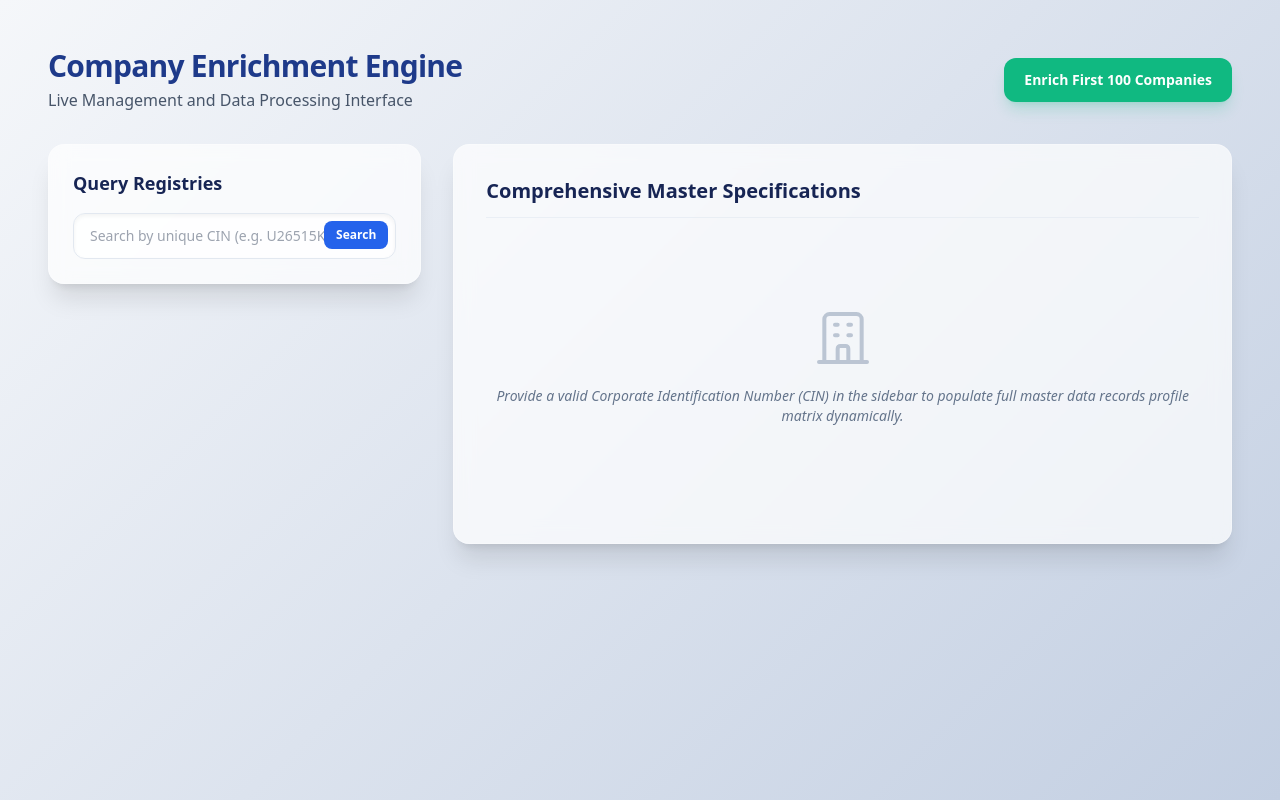
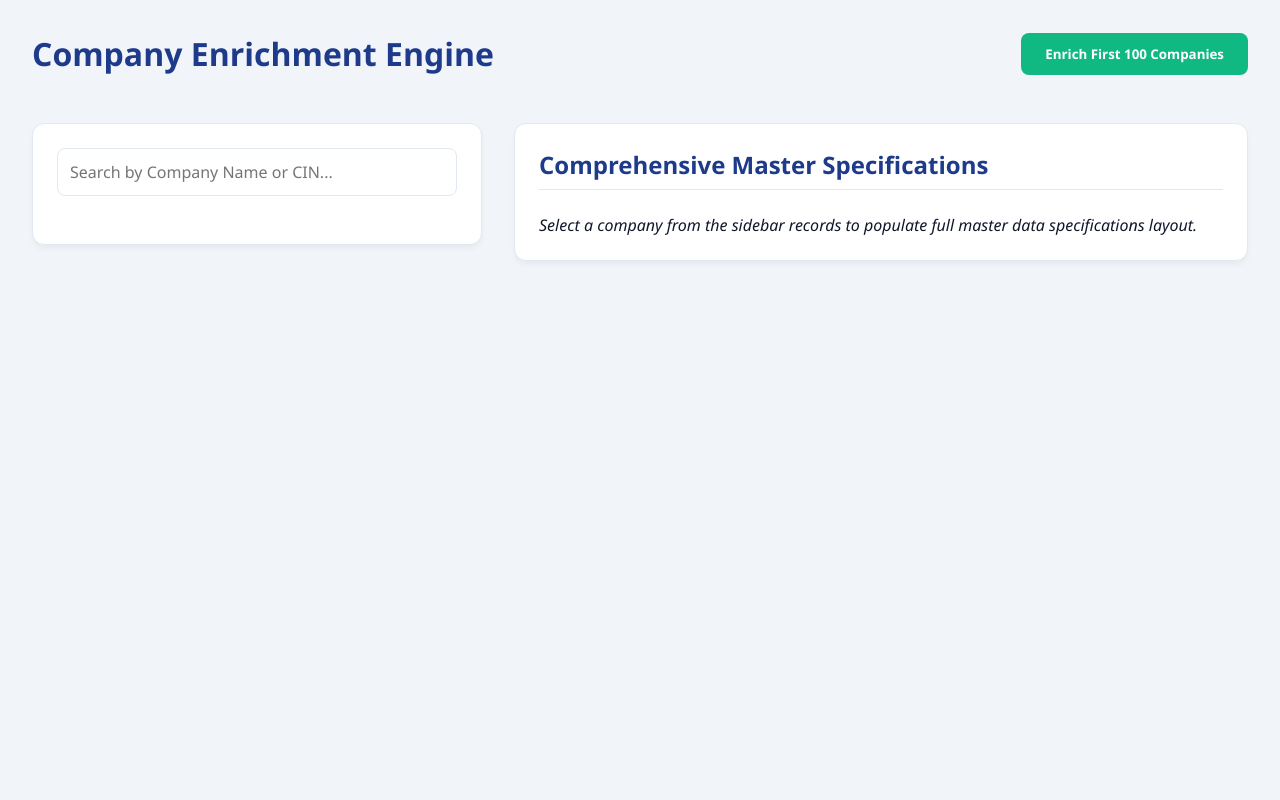
Before and after one commit to mohammedakmal1493-create/company_details_extraction, a FastAPI app: page / in a window 1280 px wide. Run offline with FastAPI, Linux system fonts and the light colour scheme; some libraries are stand-ins or nearby versions.

Commit message:
Update index.html

```diff
--- a/templates/index.html
+++ b/templates/index.html
@@ -3,194 +3,176 @@
 <head>
     <meta charset="UTF-8">
     <meta name="viewport" content="width=device-width, initial-scale=1.0">
-    <title>Company Enrichment Engine Dashboard</title>
-    <script src="https://cdn.tailwindcss.com"></script>
+    <title>Company Enrichment Master Dashboard</title>
     <style>
-        body {
-            background: linear-gradient(135deg, #f5f7fa 0%, #c3cfe2 100%);
-            min-height: 100vh;
+        :root {
+            --bg-primary: #f1f5f9;
+            --surface: #ffffff;
+            --text-main: #0f172a;
+            --primary: #2563eb;
+            --accent: #3b82f6;
+            --border: #e2e8f0;
         }
-        .glass-card {
-            background: rgba(255, 255, 255, 0.7);
-            backdrop-filter: blur(10px);
-            -webkit-backdrop-filter: blur(10px);
-            border: 1px solid rgba(255, 255, 255, 0.25);
-        }
+        * { box-sizing: border-box; margin: 0; padding: 0; font-family: 'Segoe UI', system-ui, sans-serif; }
+        body { background: var(--bg-primary); color: var(--text-main); padding: 2rem; }
+        .container { max-width: 1400px; margin: 0 auto; display: grid; grid-template-columns: 450px 1fr; gap: 2rem; }
+        header { grid-column: 1 / -1; display: flex; justify-content: space-between; align-items: center; margin-bottom: 1rem; }
+        h1 { font-weight: 700; color: #1e3a8a; }
+        .card { background: var(--surface); padding: 1.5rem; border-radius: 12px; border: 1px solid var(--border); box-shadow: 0 4px 6px -1px rgba(0,0,0,0.05); height: fit-content; }
+        .controls { display: flex; gap: 0.5rem; margin-bottom: 1.5rem; }
+        input { flex: 1; padding: 0.75rem; border: 1px solid var(--border); border-radius: 8px; font-size: 1rem; outline: none; }
+        button { background: var(--primary); color: white; border: none; padding: 0.75rem 1.5rem; border-radius: 8px; font-weight: 600; cursor: pointer; }
+        .btn-trigger { background: #10b981; }
+        ul { list-style: none; max-height: 700px; overflow-y: auto; }
+        li { padding: 1rem; border-bottom: 1px solid var(--border); cursor: pointer; display: flex; justify-content: space-between; align-items: center; }
+        li:hover { background: #f8fafc; }
+        .status-badge { font-size: 0.75rem; padding: 0.25rem 0.5rem; border-radius: 4px; font-weight: bold; text-transform: uppercase; }
+        .status-PENDING { background: #fef3c7; color: #d97706; }
+        .status-PROCESSING { background: #dbeafe; color: #2563eb; }
+        .status-COMPLETED { background: #d1fae5; color: #059669; }
+        .status-FAILED { background: #fee2e2; color: #dc2626; }
+
+        /* Grid Layout for all 15 Fields */
+        .mca-grid { display: grid; grid-template-columns: 1fr 1fr; gap: 1.25rem; margin-top: 1.5rem; }
+        .detail-row { border-bottom: 1px dashed var(--border); padding-bottom: 0.5rem; }
+        .detail-row.full-width { grid-column: 1 / -1; }
+        .detail-label { font-size: 0.8rem; color: #64748b; text-transform: uppercase; font-weight: 700; letter-spacing: 0.05em; }
+        .detail-val { font-size: 1rem; margin-top: 0.25rem; font-weight: 500; word-break: break-all; color: #1e293b; }
+        .enrichment-section { background: #f8fafc; padding: 1rem; border-radius: 8px; border: 1px solid #e2e8f0; margin-bottom: 1.5rem; }
+
+        @media (max-width: 1024px) { .container { grid-template-columns: 1fr; } }
     </style>
 </head>
-<body class="p-6 md:p-12 font-sans text-slate-800">
-
-    <div class="max-w-7xl mx-auto">
-        <header class="flex flex-col sm:flex-row justify-between items-start sm:items-center gap-4 mb-8">
-            <div>
-                <h1 class="text-3xl font-extrabold text-blue-900 tracking-tight">Company Enrichment Engine</h1>
-                <p class="text-slate-600 mt-1">Live Management and Data Processing Interface</p>
-            </div>
-            <button id="enrichBtn" onclick="triggerBulkEnrichment()" class="bg-emerald-500 hover:bg-emerald-600 active:scale-95 transition-all text-white font-semibold px-5 py-3 rounded-xl shadow-lg shadow-emerald-500/20 text-sm">
-                Enrich First 100 Companies
-            </button>
+<body>
+<div class="container">
+    <header>
+        <h1>Company Enrichment Engine</h1>
+        <button class="btn-trigger" onclick="triggerPipeline()">Enrich First 100 Companies</button>
     </header>
 
-        <div class="grid grid-cols-1 lg:grid-cols-3 gap-8">
-
-            <div class="lg:col-span-1 flex flex-col gap-6">
-                <div class="glass-card rounded-2xl p-6 shadow-xl">
-                    <h2 class="text-lg font-bold text-blue-950 mb-4">Query Registries</h2>
-                    <div class="relative">
-                        <input
-                            type="text"
-                            id="searchQuery"
-                            placeholder="Search by unique CIN (e.g. U26515KA2023PTC170754)..."
-                            class="w-full bg-white/80 border border-slate-200 rounded-xl px-4 py-3 text-sm focus:outline-none focus:ring-2 focus:ring-blue-500 shadow-inner transition-all"
-                            onkeyup="handleSearchKeyPress(event)"
-                        >
-                        <button onclick="executeCompanyLookup()" class="absolute right-2 top-2 bg-blue-600 hover:bg-blue-700 text-white px-3 py-1.5 rounded-lg text-xs font-semibold transition-colors">
-                            Search
-                        </button>
+    <div class="card">
+        <div class="controls">
+            <input type="text" id="searchBox" placeholder="Search by Company Name or CIN..." oninput="searchCompanies()">
         </div>
-                    <div id="searchFeedback" class="text-xs mt-2 hidden"></div>
-                </div>
+        <ul id="companyList"></ul>
     </div>
 
-            <div class="lg:col-span-2">
-                <div class="glass-card rounded-2xl p-8 shadow-xl min-h-[400px] flex flex-col justify-between">
-                    <div>
-                        <h2 class="text-xl font-bold text-blue-950 border-b border-slate-200/60 pb-3 mb-6">
-                            Comprehensive Master Specifications
-                        </h2>
-
-                        <div id="placeholderLayout" class="text-center py-16 text-slate-500">
-                            <svg class="w-16 h-16 mx-auto mb-4 text-slate-400 opacity-60" fill="none" stroke="currentColor" viewBox="0 0 24 24">
-                                <path stroke-linecap="round" stroke-linejoin="round" stroke-width="1.5" d="M19 21V5a2 2 0 00-2-2H7a2 2 0 00-2 2v16m14 0h2m-2 0h-5m-9 0H3m2 0h5M9 7h1m-1 4h1m4-4h1m-1 4h1m-5 10v-5a1 1 0 011-1h2a1 1 0 011 1v5m-4 0h4"></path>
-                            </svg>
-                            <p class="text-sm italic">Provide a valid Corporate Identification Number (CIN) in the sidebar to populate full master data records profile matrix dynamically.</p>
-                        </div>
-
-                        <div id="dataSpecificationGrid" class="hidden grid grid-cols-1 md:grid-cols-2 gap-y-4 gap-x-6 text-sm">
-                            <div class="border-b border-slate-100 pb-2"><span class="font-semibold text-slate-500 block text-xs uppercase tracking-wider">Company Name</span><p id="resName" class="text-base font-bold text-blue-900 mt-0.5">-</p></div>
-                            <div class="border-b border-slate-100 pb-2"><span class="font-semibold text-slate-500 block text-xs uppercase tracking-wider">CIN</span><p id="resCin" class="font-mono text-slate-700 mt-0.5">-</p></div>
-                            <div class="border-b border-slate-100 pb-2"><span class="font-semibold text-slate-500 block text-xs uppercase tracking-wider">Registration Date</span><p id="resDate" class="text-slate-700 mt-0.5">-</p></div>
-                            <div class="border-b border-slate-100 pb-2"><span class="font-semibold text-slate-500 block text-xs uppercase tracking-wider">Status</span><p id="resStatus" class="mt-0.5 inline-block px-2.5 py-0.5 rounded-full text-xs font-bold bg-slate-100 text-slate-700">-</p></div>
-                            <div class="border-b border-slate-100 pb-2"><span class="font-semibold text-slate-500 block text-xs uppercase tracking-wider">Class / Category</span><p id="resClassCategory" class="text-slate-700 mt-0.5">-</p></div>
-                            <div class="border-b border-slate-100 pb-2"><span class="font-semibold text-slate-500 block text-xs uppercase tracking-wider">ROC Office</span><p id="resRoc" class="text-slate-700 mt-0.5">-</p></div>
-                            <div class="border-b border-slate-100 pb-2"><span class="font-semibold text-slate-500 block text-xs uppercase tracking-wider">Authorized Capital</span><p id="resAuthCap" class="font-semibold text-slate-700 mt-0.5">-</p></div>
-                            <div class="border-b border-slate-100 pb-2"><span class="font-semibold text-slate-500 block text-xs uppercase tracking-wider">Paid Up Capital</span><p id="resPaidCap" class="font-semibold text-slate-700 mt-0.5">-</p></div>
-                            <div class="md:col-span-2 border-b border-slate-100 pb-2"><span class="font-semibold text-slate-500 block text-xs uppercase tracking-wider">Registered Address</span><p id="resAddress" class="text-slate-700 mt-0.5 leading-relaxed">-</p></div>
-                            <div class="border-b border-slate-100 pb-2"><span class="font-semibold text-slate-500 block text-xs uppercase tracking-wider">State / Pin</span><p id="resStatePin" class="text-slate-700 mt-0.5">-</p></div>
-                            <div class="border-b border-slate-100 pb-2"><span class="font-semibold text-slate-500 block text-xs uppercase tracking-wider">Industrial Classification</span><p id="resIndustry" class="text-slate-700 mt-0.5 truncate">-</p></div>
-                        </div>
-                    </div>
-
-                    <div id="enrichmentStatusFooter" class="hidden mt-8 pt-4 border-t border-slate-200/60 flex items-center justify-between text-xs">
-                        <span class="text-slate-500">Pipeline Tracking State:</span>
-                        <span id="resEnrichmentBadge" class="font-bold tracking-wider px-3 py-1 rounded-md bg-amber-100 text-amber-800 uppercase">PENDING</span>
-                    </div>
-                </div>
-            </div>
-
+    <div class="card" id="detailPanel">
+        <h2 style="color: #1e3a8a; margin-bottom: 0.5rem;">Comprehensive Master Specifications</h2>
+        <hr style="border: 0; height: 1px; background: var(--border); margin-bottom: 1.5rem;">
+        <div id="detailContent"><i>Select a company from the sidebar records to populate full master data specifications layout.</i></div>
     </div>
 </div>
 
 <script>
-        function handleSearchKeyPress(event) {
-            if (event.key === 'Enter') {
-                executeCompanyLookup();
-            }
+    async function loadCompanies() {
+        const res = await fetch('/companies');
+        const data = await res.json();
+        renderList(data);
     }
 
-        async function executeCompanyLookup() {
-            const queryInput = document.getElementById('searchQuery').value.trim();
-            const feedback = document.getElementById('searchFeedback');
-            const placeholder = document.getElementById('placeholderLayout');
-            const grid = document.getElementById('dataSpecificationGrid');
-            const footer = document.getElementById('enrichmentStatusFooter');
-
-            if (!queryInput) {
-                feedback.className = "text-xs mt-2 text-rose-600 block";
-                feedback.innerText = "Please input a corporate identifier query string first.";
-                return;
+    async function searchCompanies() {
+        const query = document.getElementById('searchBox').value;
+        if (!query) return loadCompanies();
+        const res = await fetch(`/search?q=${query}`);
+        const data = await res.json();
+        renderList(data);
     }
 
-            feedback.className = "text-xs mt-2 text-blue-600 block";
-            feedback.innerText = "Querying live database array...";
-
-            try {
-                // 🎉 CRITICAL CORRECTION: Uses a relative URL.
-                // This targets the deployment domain engine automatically without hardcoding addresses.
-                const response = await fetch(`/api/companies/${encodeURIComponent(queryInput)}`);
-
-                if (!response.ok) {
-                    throw new Error(response.status === 404 ? "Target identifier not registered inside database cluster." : "Database communication exception occurred.");
+    function renderList(companies) {
+        const list = document.getElementById('companyList');
+        list.innerHTML = '';
+        companies.forEach(c => {
+            const li = document.createElement('li');
+            li.onclick = () => showDetails(c.id);
+            li.innerHTML = `
+                <div style="max-width: 75%;">
+                    <strong style="display: block; white-space: nowrap; overflow: hidden; text-overflow: ellipsis;">${c.Company_Name}</strong>
+                    <div style="font-size: 0.85rem; color:#64748b;">CIN: ${c.CIN}</div>
+                </div>
+                <span class="status-badge status-${c.enrichment_status}">${c.enrichment_status}</span>
+            `;
+            list.appendChild(li);
+        });
     }
 
-                const companyData = await response.json();
+    async function showDetails(id) {
+        const res = await fetch(`/company/${id}`);
+        const c = await res.json();
+        const content = document.getElementById('detailContent');
 
-                // Map database fields to UI view text markers
-                document.getElementById('resName').innerText = companyData.Company_Name || "N/A";
-                document.getElementById('resCin').innerText = companyData.CIN || "N/A";
-                document.getElementById('resDate').innerText = companyData.Company_Registration_Date || "N/A";
-                document.getElementById('resClassCategory').innerText = `${companyData.Company_Class || '-'} / ${companyData.Company_Category || '-'}`;
-                document.getElementById('resRoc').innerText = companyData.Company_ROC || "N/A";
-                document.getElementById('resAddress').innerText = companyData.Company_Address || "N/A";
-                document.getElementById('resStatePin').innerText = `${companyData.Company_State || '-'} (Pin: ${companyData.Pin_Code || '-'})`;
-                document.getElementById('resIndustry').innerText = companyData.Company_Industrial_Classification || "N/A";
+        content.innerHTML = `
+            <div class="enrichment-section">
+                <h3 style="font-size: 0.95rem; color: #1e40af; margin-bottom: 0.75rem; text-transform: uppercase;">Enriched Pipeline Artifacts</h3>
+                <div class="mca-grid" style="margin-top: 0;">
+                    <div class="detail-row"><div class="detail-label">Website</div><div class="detail-val">${c.website ? `<a href="${c.website}" target="_blank" style="color: var(--primary); font-weight:600;">${c.website}</a>` : '<span style="color:#94a3b8;">Not Enriched</span>'}</div></div>
+                    <div class="detail-row"><div class="detail-label">Email ID</div><div class="detail-val">${c.email || '<span style="color:#94a3b8;">Not Enriched</span>'}</div></div>
+                    <div class="detail-row"><div class="detail-label">Contact No</div><div class="detail-val">${c.phone || '<span style="color:#94a3b8;">Not Enriched</span>'}</div></div>
+                    <div class="detail-row"><div class="detail-label">Pipeline Run Status</div><div class="detail-val"><span class="status-badge status-${c.enrichment_status}">${c.enrichment_status}</span></div></div>
+                </div>
+            </div>
 
-                // Format numbers gracefully as currencies
-                document.getElementById('resAuthCap').innerText = companyData.Authorized_Capital ? `₹${Number(companyData.Authorized_Capital).toLocaleString('en-IN')}` : "₹0";
-                document.getElementById('resPaidCap').innerText = companyData.Paidup_Capital ? `₹${Number(companyData.Paidup_Capital).toLocaleString('en-IN')}` : "₹0";
+            <h3 style="font-size: 0.95rem; color: #475569; margin-bottom: 0.5rem; text-transform: uppercase;"></h3>
+            <div class="mca-grid">
+                <div class="detail-row full-width"><div class="detail-label">Company Name</div><div class="detail-val" style="font-weight: 700; color: #0f172a; font-size:1.2rem;">${c.Company_Name}</div></div>
+                <div class="detail-row"><div class="detail-label">CIN</div><div class="detail-val" style="color: #1e3a8a; font-weight:600;">${c.CIN}</div></div>
+                <div class="detail-row"><div class="detail-label">Registration Date</div><div class="detail-val">${c.Company_Registration_Date || 'N/A'}</div></div>
 
-                // Setup Status Badges dynamically based on text conditions
-                const statusElement = document.getElementById('resStatus');
-                statusElement.innerText = (companyData.Company_Status || "Unknown").toUpperCase();
-                if ((companyData.Company_Status || "").toLowerCase() === 'active') {
-                    statusElement.className = "mt-0.5 inline-block px-2.5 py-0.5 rounded-full text-xs font-bold bg-emerald-100 text-emerald-800";
-                } else {
-                    statusElement.className = "mt-0.5 inline-block px-2.5 py-0.5 rounded-full text-xs font-bold bg-rose-100 text-rose-800";
+                <div class="detail-row"><div class="detail-label">Company Category</div><div class="detail-val">${c.Company_Category || 'N/A'}</div></div>
+                <div class="detail-row"><div class="detail-label">Company Class</div><div class="detail-val">${c.Company_Class || 'N/A'}</div></div>
+
+                <div class="detail-row"><div class="detail-label">Listing Status</div><div class="detail-val">${c.Listing_Status || 'N/A'}</div></div>
+                <div class="detail-row"><div class="detail-label">Company Operations Status</div><div class="detail-val">${c.Company_Status || 'N/A'}</div></div>
+
+                <div class="detail-row"><div class="detail-label">Authorized Capital</div><div class="detail-val">₹ ${c.Authorized_Capital ? c.Authorized_Capital.toLocaleString('en-IN') : '0'}</div></div>
+                <div class="detail-row"><div class="detail-label">Paid-up Capital</div><div class="detail-val">₹ ${c.Paidup_Capital ? c.Paidup_Capital.toLocaleString('en-IN') : '0'}</div></div>
+
+                <div class="detail-row"><div class="detail-label">Registrar of Companies (ROC)</div><div class="detail-val">${c.Company_ROC || 'N/A'}</div></div>
+                <div class="detail-row"><div class="detail-label">State</div><div class="detail-val">${c.Company_State || 'N/A'}</div></div>
+
+                <div class="detail-row"><div class="detail-label">Pin Code</div><div class="detail-val">${c.Pin_Code || 'N/A'}</div></div>
+                <div class="detail-row"><div class="detail-label">Sub Category</div><div class="detail-val">${c.Company_Sub_Category || 'N/A'}</div></div>
+
+                <div class="detail-row full-width"><div class="detail-label">Industrial Classification</div><div class="detail-val">${c.Company_Industrial_Classification || 'N/A'}</div></div>
+                <div class="detail-row full-width"><div class="detail-row"><div class="detail-label">Registered Address</div><div class="detail-val">${c.Company_Address || 'N/A'}</div></div></div>
+            </div>
+        `;
     }
 
-                // Sync Enrichment Badges
-                const enrichmentElement = document.getElementById('resEnrichmentBadge');
-                const currentStatus = companyData.enrichment_status || "PENDING";
-                enrichmentElement.innerText = currentStatus.toUpperCase();
-                if (currentStatus.toLowerCase() === 'success' || currentStatus.toLowerCase() === 'completed') {
-                    enrichmentElement.className = "font-bold tracking-wider px-3 py-1 rounded-md bg-emerald-100 text-emerald-800 uppercase";
-                } else {
-                    enrichmentElement.className = "font-bold tracking-wider px-3 py-1 rounded-md bg-amber-100 text-amber-800 uppercase";
+    async function triggerPipeline() {
+        const res = await fetch('/pipeline/trigger', { method: 'POST' });
+        const data = await res.json();
+        alert(data.message);
+        setTimeout(loadCompanies, 2000);
+    }
+// Relative routing works seamlessly on both your local PC and the cloud!
+async function loadCompanies() {
+    const res = await fetch('/companies');
+    const data = await res.json();
+    renderList(data);
 }
 
-                // Structural rendering toggle updates
-                feedback.className = "hidden";
-                placeholder.className = "hidden";
-                grid.className = "grid grid-cols-1 md:grid-cols-2 gap-y-4 gap-x-6 text-sm";
-                footer.className = "mt-8 pt-4 border-t border-slate-200/60 flex items-center justify-between text-xs";
-
-            } catch (error) {
-                feedback.className = "text-xs mt-2 text-rose-600 block";
-                feedback.innerText = error.message;
-                grid.className = "hidden";
-                footer.className = "hidden";
-                placeholder.className = "text-center py-16 text-slate-500";
-            }
+async function searchCompanies() {
+    const query = document.getElementById('searchBox').value;
+    if (!query) return loadCompanies();
+    const res = await fetch(`/search?q=${query}`);
+    const data = await res.json();
+    renderList(data);
 }
 
-        async function triggerBulkEnrichment() {
-            const enrichBtn = document.getElementById('enrichBtn');
-            enrichBtn.disabled = true;
-            enrichBtn.className = "bg-slate-400 text-white font-semibold px-5 py-3 rounded-xl text-sm cursor-not-allowed shadow-none";
-            enrichBtn.innerText = "Processing Enrichment Batch...";
+async function showDetails(id) {
+    const res = await fetch(`/company/${id}`);
+    const c = await res.json();
+    // ... rest of your existing detail panel rendering code
+}
 
-            try {
-                const response = await fetch('/api/enrich/batch', { method: 'POST' });
-                if (!response.ok) throw new Error("Bulk task invocation failure.");
-                alert("🎉 Enrichment engine task loop dispatched successfully across rows!");
-            } catch (err) {
-                alert(`❌ Enrichment Task Trigger Failure: ${err.message}`);
-            } finally {
-                enrichBtn.disabled = false;
-                enrichBtn.className = "bg-emerald-500 hover:bg-emerald-600 active:scale-95 transition-all text-white font-semibold px-5 py-3 rounded-xl shadow-lg shadow-emerald-500/20 text-sm";
-                enrichBtn.innerText = "Enrich First 100 Companies";
+async function triggerPipeline() {
+    const res = await fetch('/pipeline/trigger', { method: 'POST' });
+    const data = await res.json();
+    alert(data.message);
+    setTimeout(loadCompanies, 2000);
 }
-        }
+    loadCompanies();
 </script>
 </body>
 </html>
```
Lines whose indentation alone changed are shown as unchanged.
